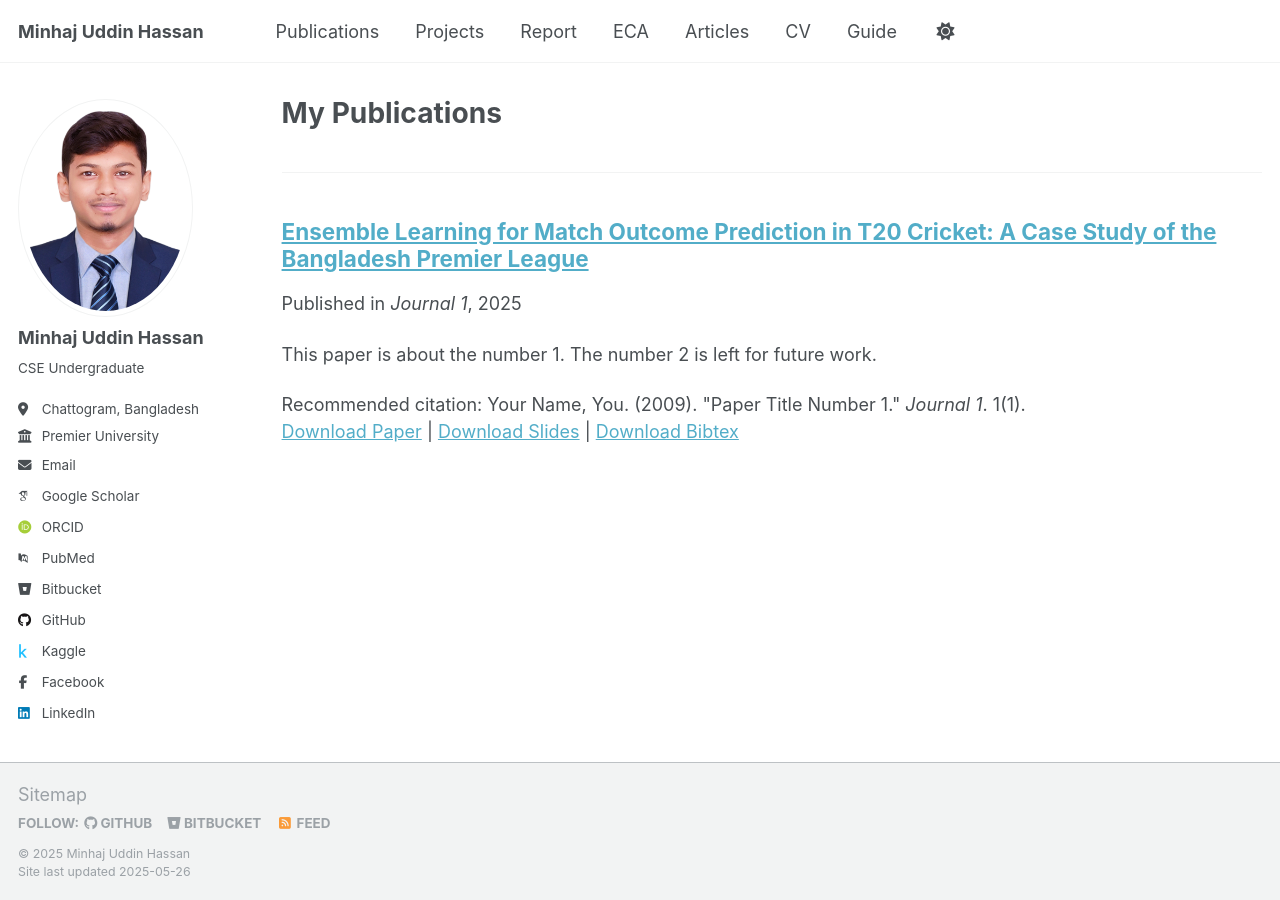
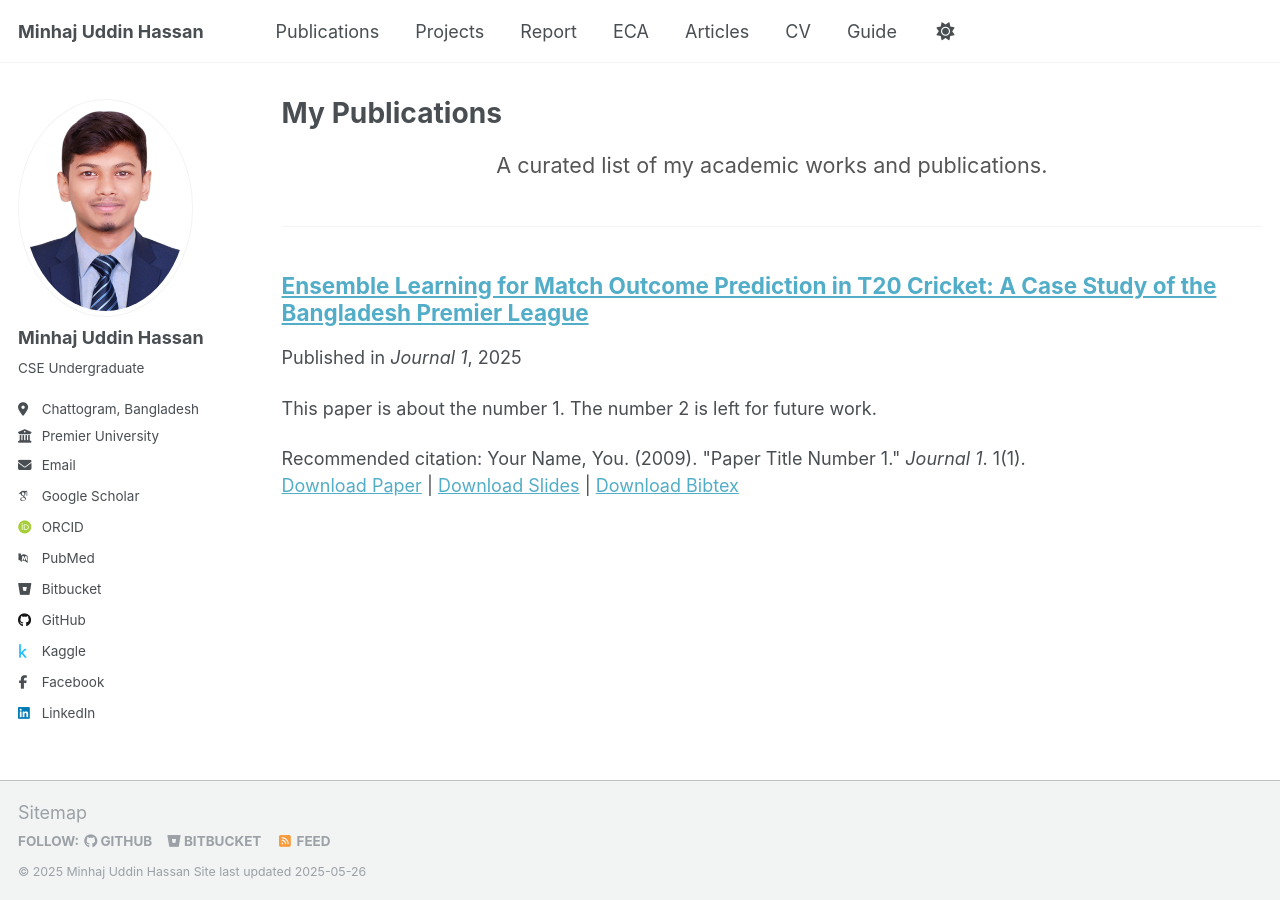
Before and after one commit to muhpuc40/Portfolio, a Jekyll site: the page built from _pages/publications.html, in a window 1280 px wide. Built offline with Jekyll 4.4.1, drawn with Linux system fonts in a browser that asks for light colours; some web fonts are replaced.

Commit message:
publication sub-title

```diff
--- a/_includes/footer.html
+++ b/_includes/footer.html
@@ -20,6 +20,6 @@
 {% endif %}
 
 <div class="page__footer-copyright">
-  &copy; {{ site.time | date: '%Y' }} {{ site.name | default: site.title }}<br />
+  &copy; {{ site.time | date: '%Y' }} {{ site.name | default: site.title }}
   Site last updated {{ "now" | date: '%Y-%m-%d' %}}
 </div>
--- a/_pages/publications.html
+++ b/_pages/publications.html
@@ -5,8 +5,10 @@ permalink: /publications/
 author_profile: true
 ---
 
+{% include base_path %}
 
-{% include base_path %}
+<!-- Subtitle -->
+<p class="page-subtitle">A curated list of my academic works and publications.</p>
 
 <!-- New style rendering if publication categories are defined -->
 {% if site.publication_category %}
--- a/assets/css/main.scss
+++ b/assets/css/main.scss
@@ -41,3 +41,11 @@
     "vendor/font-awesome/brands",
     "vendor/magnific-popup/magnific-popup"
 ;
+
+
+.page-subtitle {
+  font-size: 1.2em;
+  color: #555;
+  text-align: center;
+  margin-bottom: 20px;
+}
```
